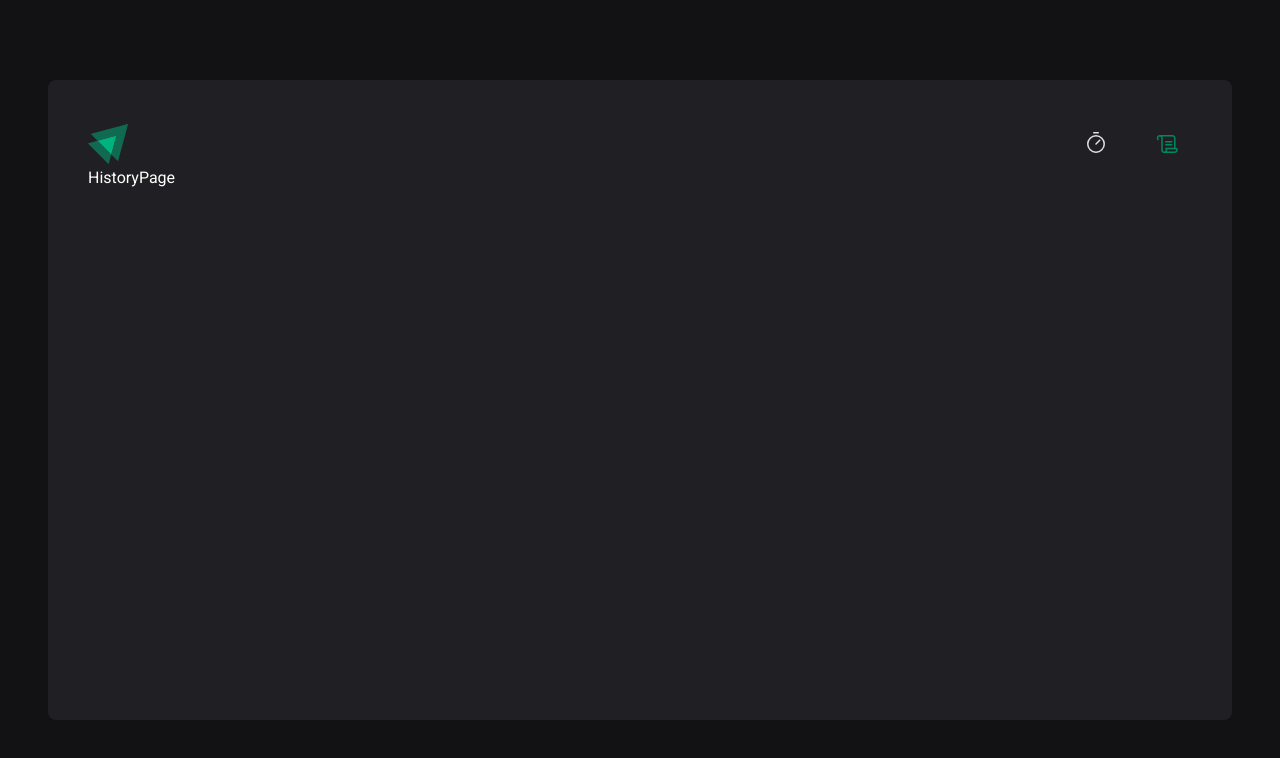
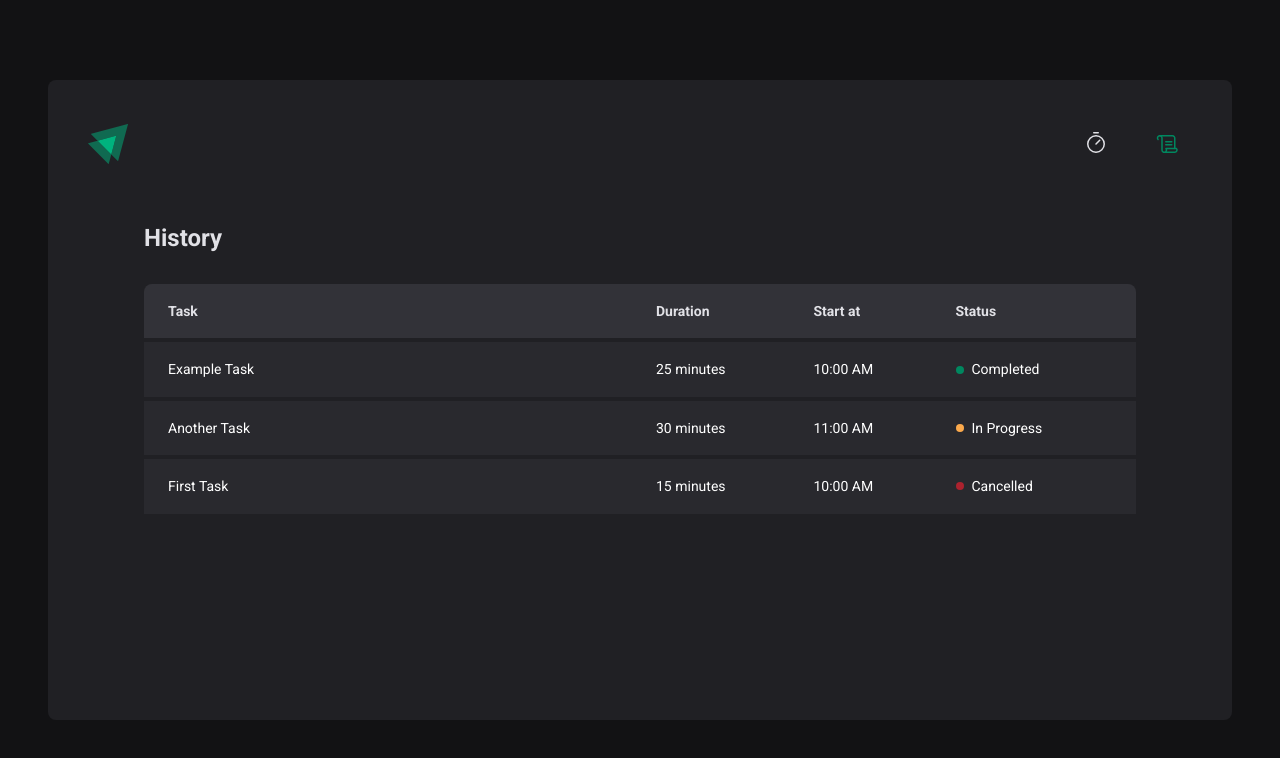
Before and after one commit to andrewcarletti/ignite-timer, a React (Vite) app: page /history in a window 1280 px wide. Shown: the top 758 px of the page. Built offline with nearby package versions, Linux system fonts and the light colour scheme.

Commit message:
feat: history initial layout

```diff
--- a/src/App.tsx
+++ b/src/App.tsx
@@ -1,7 +1,7 @@
 import { Route, Routes } from "react-router-dom";
 
 import DefaultLayout from "./layouts/DefaultLayout";
-import HistoryPage from "./pages/HistoryPage";
+import HistoryPage from "./pages/history/HistoryPage";
 import HomePage from "./pages/home/HomePage";
 
 export default function App() {
--- a/src/pages/HistoryPage.tsx
+++ /dev/null
@@ -1,3 +0,0 @@
-export default function HistoryPage() {
-  return <div>HistoryPage</div>;
-}
--- /dev/null
+++ b/src/pages/history/HistoryPage.tsx
@@ -0,0 +1,50 @@
+import { HistoryContainer, HistoryList, StatusIndicator } from "./styles";
+
+export default function HistoryPage() {
+  return (
+    <HistoryContainer>
+      <h1>History</h1>
+
+      <HistoryList>
+        <table>
+          <thead>
+            <tr>
+              <th>Task</th>
+              <th>Duration</th>
+              <th>Start at</th>
+              <th>Status</th>
+            </tr>
+          </thead>
+          <tbody>
+            <tr>
+              <td>Example Task</td>
+              <td>25 minutes</td>
+              <td>10:00 AM</td>
+              <td>
+                <StatusIndicator status="completed">Completed</StatusIndicator>
+              </td>
+            </tr>
+            <tr>
+              <td>Another Task</td>
+              <td>30 minutes</td>
+              <td>11:00 AM</td>
+              <td>
+                <StatusIndicator status="in-progress">
+                  In Progress
+                </StatusIndicator>
+              </td>
+            </tr>
+            <tr>
+              <td>First Task</td>
+              <td>15 minutes</td>
+              <td>10:00 AM</td>
+              <td>
+                <StatusIndicator status="cancelled">Cancelled</StatusIndicator>
+              </td>
+            </tr>
+          </tbody>
+        </table>
+      </HistoryList>
+    </HistoryContainer>
+  );
+}
--- /dev/null
+++ b/src/pages/history/styles.ts
@@ -0,0 +1,85 @@
+import styled from "styled-components";
+
+export const HistoryContainer = styled.main`
+  flex: 1;
+  padding: 3.5rem;
+  display: flex;
+  flex-direction: column;
+
+  h1 {
+    font-size: 1.5rem;
+    color: ${(props) => props.theme["gray-100"]};
+  }
+`;
+
+export const HistoryList = styled.div`
+  flex: 1;
+  overflow: auto;
+  margin-top: 2rem;
+
+  table {
+    width: 100%;
+    border-collapse: collapse;
+    min-width: 600px;
+
+    th {
+      background-color: ${(props) => props.theme["gray-600"]};
+      padding: 1rem;
+      text-align: left;
+      color: ${(props) => props.theme["gray-100"]};
+      font-size: 0.875rem;
+      line-height: 1.6;
+
+      &:first-child {
+        border-top-left-radius: 8px;
+        padding-left: 1.5rem;
+      }
+
+      &:last-child {
+        border-top-right-radius: 8px;
+        padding-right: 1.5rem;
+      }
+    }
+
+    td {
+      background-color: ${(props) => props.theme["gray-700"]};
+      border-top: 4px solid ${(props) => props.theme["gray-800"]};
+      padding: 1rem;
+      font-size: 0.875rem;
+      line-height: 1.6;
+
+      &:first-child {
+        width: 50%;
+        padding-left: 1.5rem;
+      }
+
+      &:last-child {
+        padding-right: 1.5rem;
+      }
+    }
+  }
+`;
+
+interface StatusProps {
+  status: "completed" | "in-progress" | "cancelled";
+}
+
+const statusColors = {
+  completed: "green-500",
+  "in-progress": "yellow-500",
+  cancelled: "red-500",
+} as const;
+
+export const StatusIndicator = styled.span<StatusProps>`
+  display: flex;
+  align-items: center;
+  gap: 0.5rem;
+
+  &::before {
+    content: "";
+    width: 0.5rem;
+    height: 0.5rem;
+    border-radius: 50%;
+    background-color: ${(props) => props.theme[statusColors[props.status]]};
+  }
+`;
```
